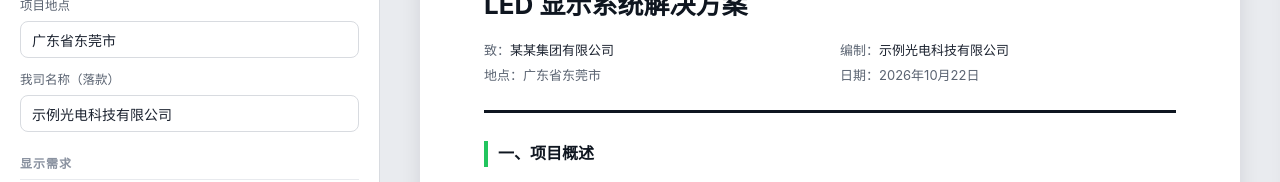
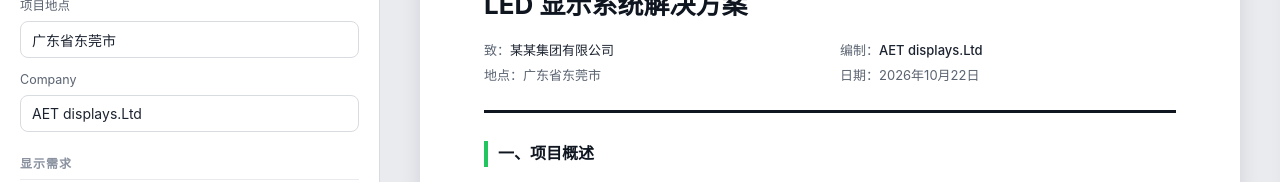
Before and after one commit to chen18807761250-bit/Led-solution, a plain HTML site: page index.html in a window 1280 px wide. Shown: the part 264-446 px from the top of the page. Drawn offline with Linux system fonts and the light colour scheme; a web font is replaced by a local one.

Commit message:
Update index.html

```diff
--- a/index.html
+++ b/index.html
@@ -161,7 +161,7 @@
       <div class="frow"><label>客户名称</label><input type="text" id="fCustomer" value="某某集团有限公司"></div>
       <div class="frow"><label>项目名称</label><input type="text" id="fProject" value="总部指挥中心 LED 显示系统"></div>
       <div class="frow"><label>项目地点</label><input type="text" id="fLocation" value="广东省东莞市"></div>
-      <div class="frow"><label>我司名称（落款）</label><input type="text" id="fCompany" value="示例光电科技有限公司"></div>
+      <div class="frow"><label>Company</label><input type="text" id="fCompany" value="AET displays.Ltd"></div>
     </div>
 
     <div class="fgroup">
```
